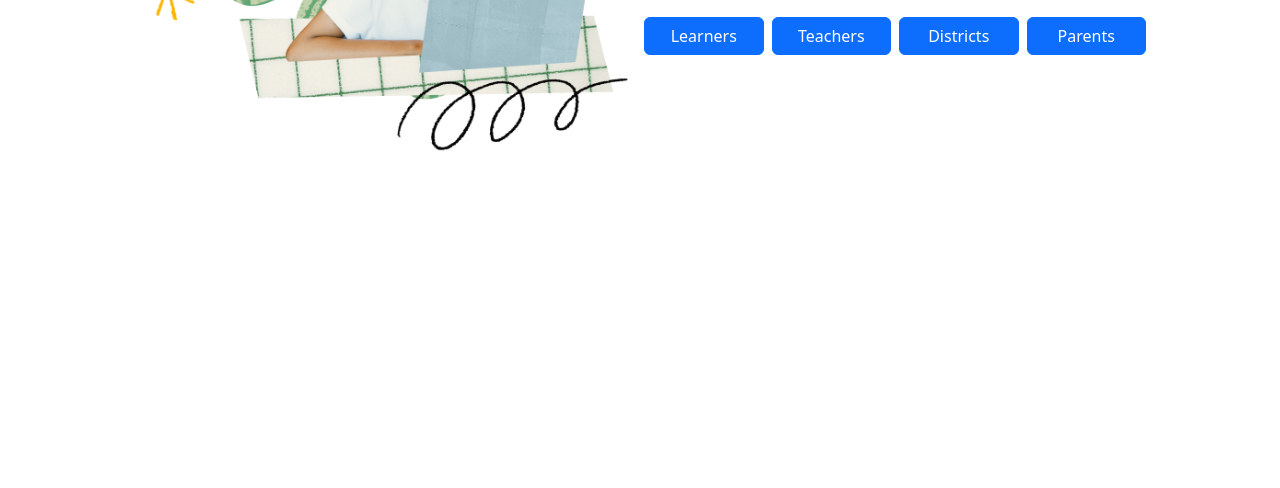
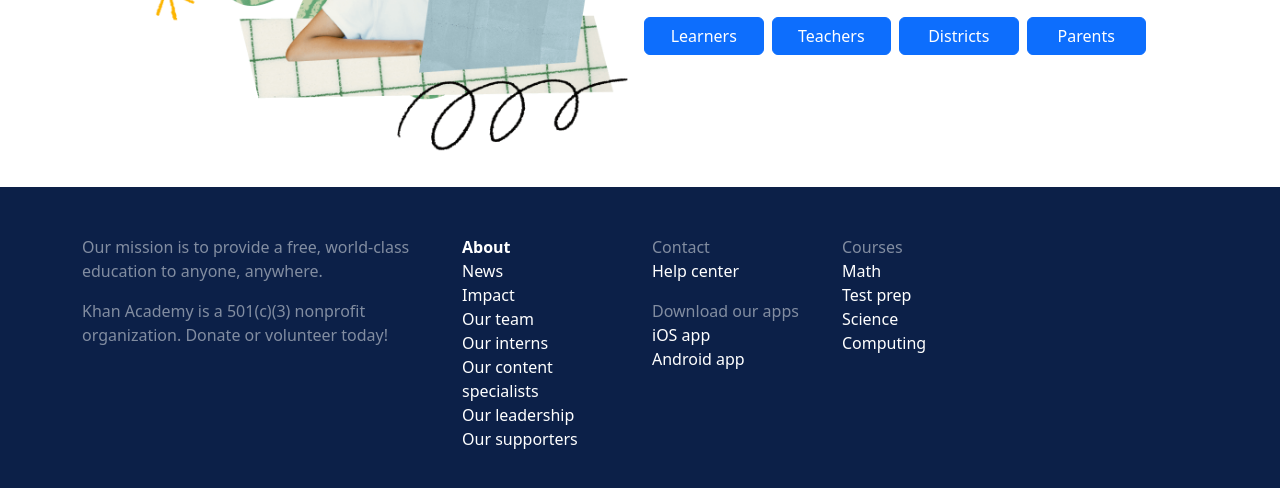
Before and after one commit to GrandeJames/khan-acadameny-clone, a plain HTML site: page index.html in a window 1280 px wide. Shown: the part 346-834 px from the top of the page. Before the commit the page ends 800 px from the top, so only its background shows below. Drawn offline with nearby package versions, Linux system fonts and the light colour scheme.

Commit message:
Add footer

```diff
--- a/index.html
+++ b/index.html
@@ -56,5 +56,40 @@
       </div>
     </div>
   </main>
+
+  <footer class="py-5">
+    <div class="container">
+      <div class="row">
+        <div class="col-4 text-light text-opacity-50">
+          <p>Our mission is to provide a free, world-class education to anyone, anywhere.</p>
+          <p>Khan Academy is a 501(c)(3) nonprofit organization. Donate or volunteer today!</p>
+        </div>
+        <div class="col-2">
+          <div><strong>About</strong></div>
+          <div>News</div>
+          <div>Impact</div>
+          <div>Our team</div>
+          <div>Our interns</div>
+          <div>Our content specialists</div>
+          <div>Our leadership</div>
+          <div>Our supporters</div>
+        </div>
+        <div class="col-2">
+          <div class="text-light text-opacity-50">Contact</div>
+          <div>Help center</div>
+          <div class="pt-3 text-light text-opacity-50">Download our apps</div>
+          <div>iOS app</div>
+          <div>Android app</div>
+        </div>
+        <div class="col-2">
+          <div class="text-light text-opacity-50">Courses</div>
+          <div>Math</div>
+          <div>Test prep</div>
+          <div>Science</div>
+          <div>Computing</div>
+        </div>
+      </div>
+    </div>
+  </footer>
 </body>
 </html>
--- a/style.css
+++ b/style.css
@@ -1,3 +1,8 @@
 nav {
   font-weight: 600;
 }
+
+footer {
+  background-color: #0C2048;
+  color: white;
+}
```
